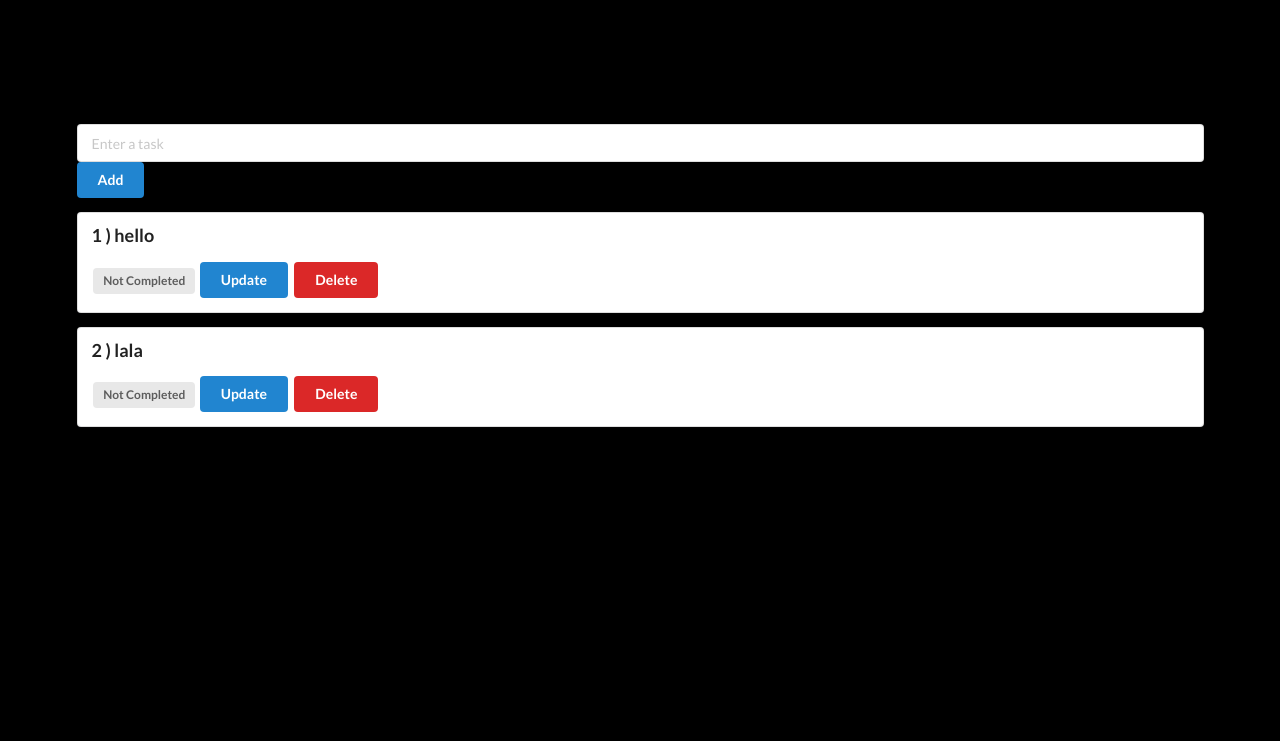
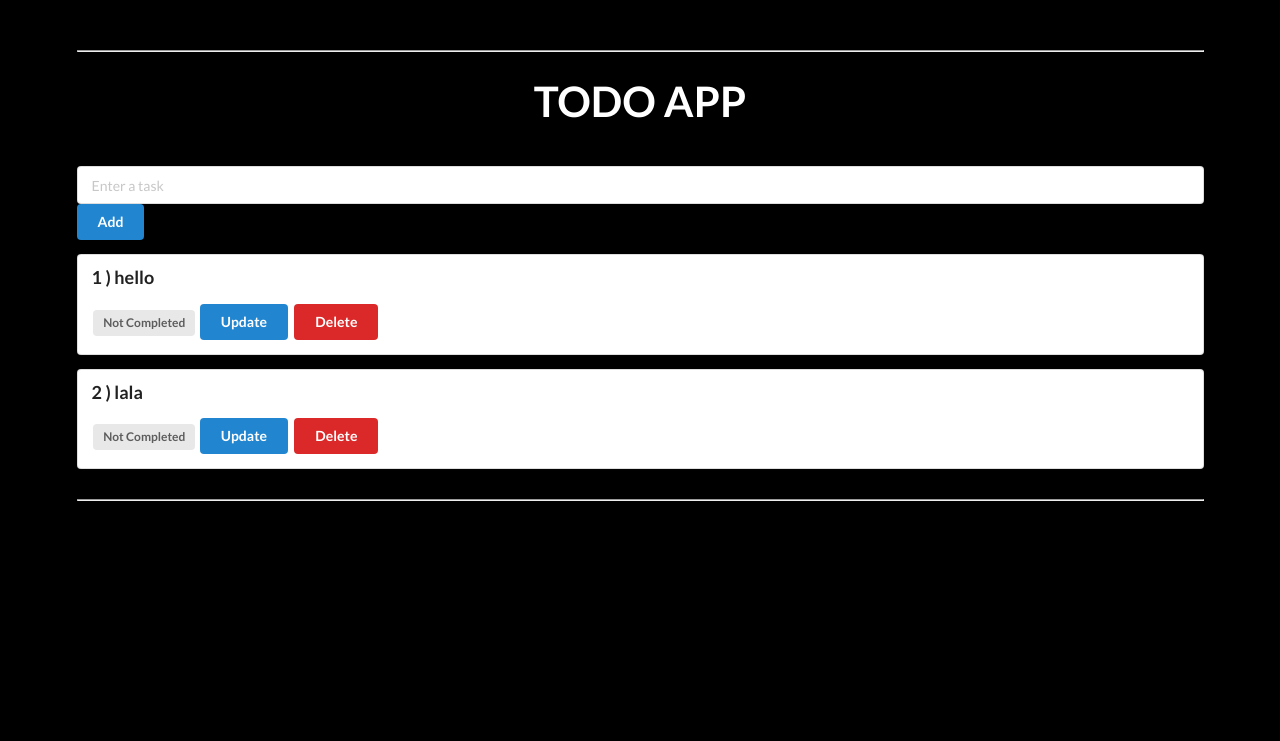
Before and after one commit to ShubhamUpadh/ToDoAppFlask, a Flask app: page / in a window 1280 px wide. Shown: the top 741 px of the page. Run offline with Flask 2, Linux system fonts and the light colour scheme; data comes from the database, SQL or seed files in the repository; both versions use the stored data as it was after the commit; some libraries are stand-ins or nearby versions.

Commit message:
some changes

```diff
--- a/templates/base.html
+++ b/templates/base.html
@@ -11,8 +11,9 @@
 </head>
 <body style="background:#000;">
 <div class ="ui container">
-    <h1 style="margin-top: 50px;" class="ui center aligned header">TODO APP</h1>
 
+    <hr style="color: white; margin-top:50px;">
+    <h1 style="color: white; font-size: 300%" class="ui center aligned header"><b>TODO APP</b></h1>
     <form class ="ui form" action="/add" method="post" >
         <div class = "field">
             <label for ="title">To-Do Title</label>
@@ -36,7 +37,7 @@
         <a class = "ui red button"  href="/delete/{{todo.id}}">Delete</a>
         </div>
     {% endfor %}
-
+    <hr style="color: white; margin-top:30px;">
 </div>
 </body>
 </html>
```
Also changed, not shown: instance/db.sqlite.
